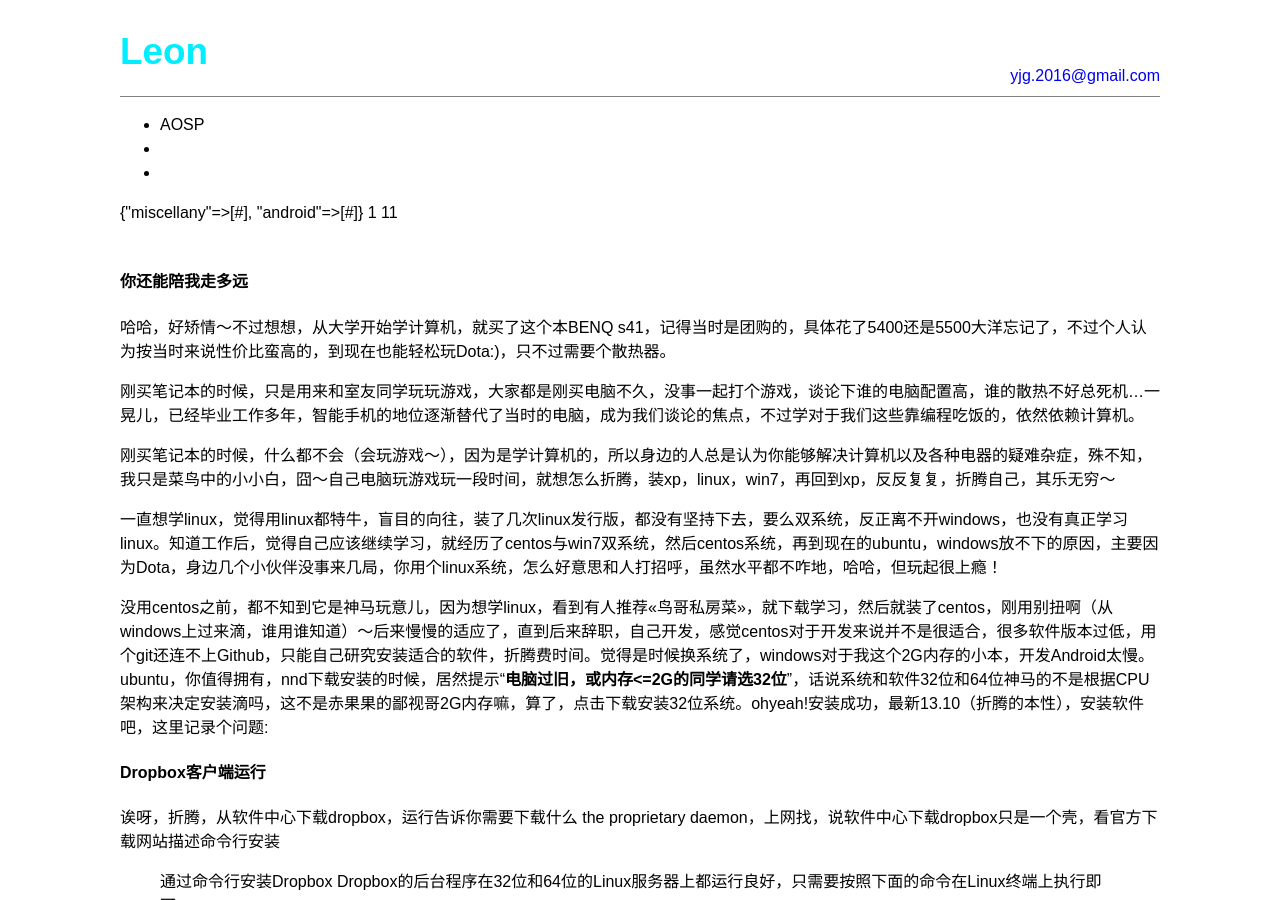
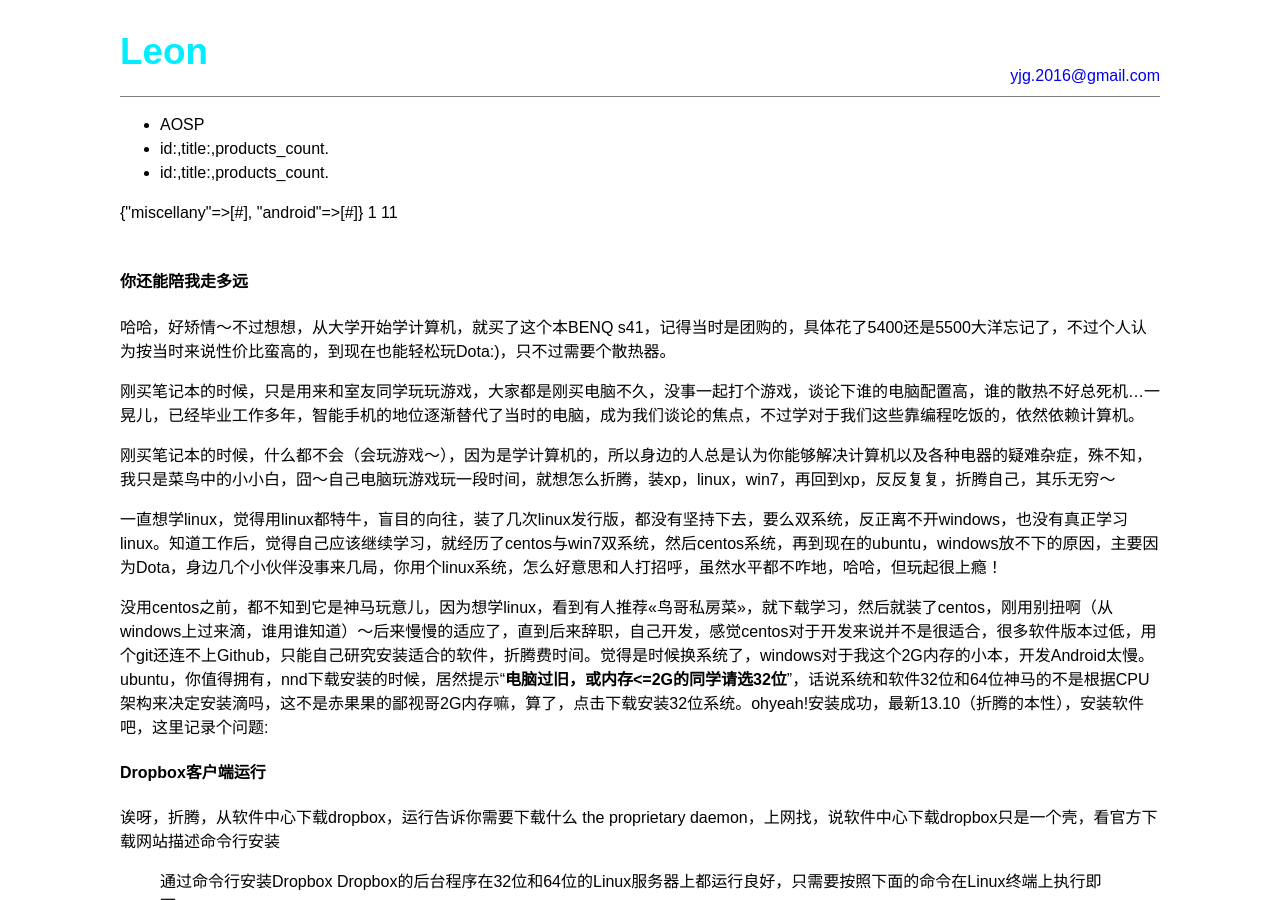
Before and after one commit to leongithub/blog, a Jekyll site: the page built from _posts/miscellany/2013-11-10-os.md, in a window 1280 px wide and 900 px high. Built offline with Jekyll 4.4.1, drawn with Linux system fonts in a browser that asks for light colours; comment, search, counter and statistics services are not loaded.

Commit message:
测试分类

```diff
--- a/_includes/category.html
+++ b/_includes/category.html
@@ -7,7 +7,8 @@
   {% endfor %}
   {% for category in site.categories %}
   <li>
-    {{ category.title }}
+    id:{{ category.id }},title:{{ category.title }},products_count{{ category.products_count }}.
+
   </li>
   {% endfor %}
 </ul>
```
